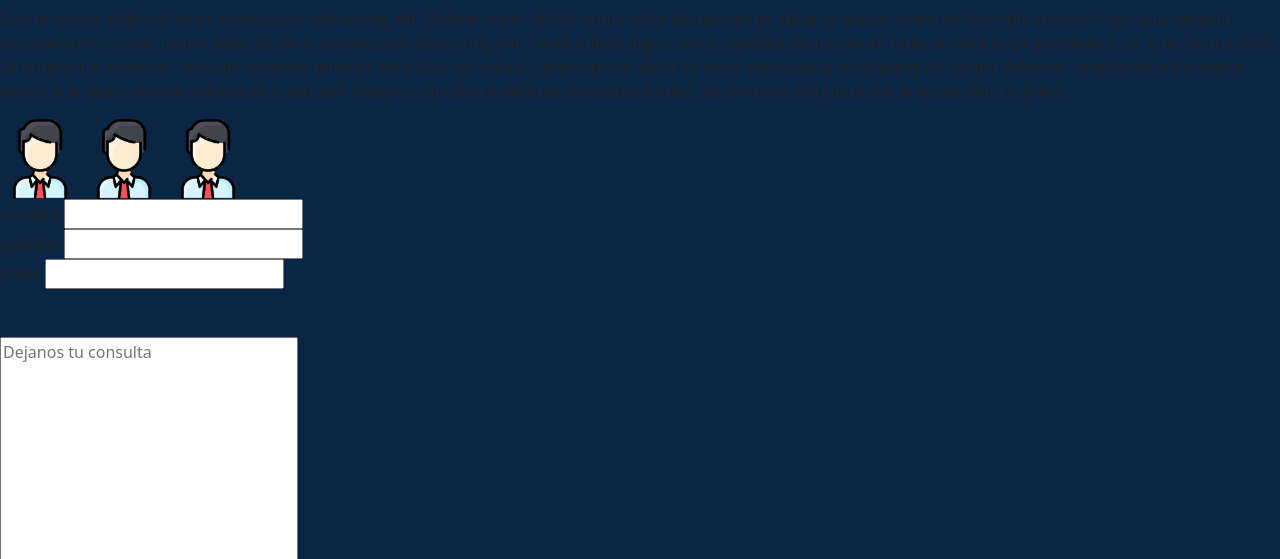
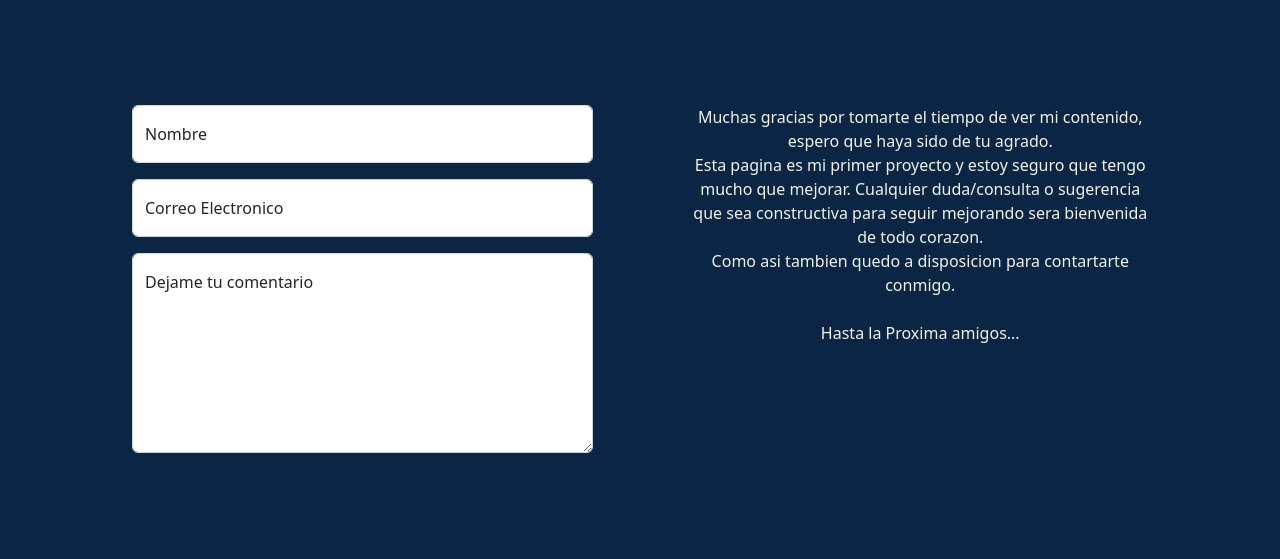
Before and after one commit to diegoQuintanilla/proyecto-coder, a plain HTML site: page paginas/contacto.html in a window 1280 px wide. Shown: the part 67-626 px from the top of the page. Drawn offline with nearby package versions, Linux system fonts and the light colour scheme.

Commit message:
terminado la pagina de contacto

```diff
--- a/css/estilos.css
+++ b/css/estilos.css
@@ -84,10 +84,41 @@ hr {
     width: 18rem;
 }
 
-@media (min-width:576px) {
+.formulario, .t-formulario {
+    padding: 50px;
+}
+
+@media (min-width: 576px) {
     .formacion .card {
         margin: 20px;
         width: 16rem;
     }
 
 }
+
+@media (min-width: 768px) {
+    .formulario {
+        width: 500px;
+        margin-left: 100px;
+    }
+}
+
+@media (min-width: 992px) {
+    .formulario {
+        width: 500px;
+        margin-left: 250px;
+    }
+}
+
+
+@media (min-width: 1200px) {
+    .contacto {
+        display: flex;
+        justify-content: space-around;
+    }
+
+    .formulario {
+        width: 100rem;
+        margin-left: 0px;
+    }
+}
--- a/paginas/contacto.html
+++ b/paginas/contacto.html
@@ -12,6 +12,7 @@
     <!-- css -->
     <link rel="stylesheet" href="../css/estilos.css">
   </head>
+
   <body class="colorCuerpo">
 
     <!-- encabezado y barra de navegacion -->
@@ -38,34 +39,31 @@
       </ul>
     </header>
     </div>
+
     <!-- informacion principal -->
-
-   <main class="contenedorPrincipal">
-    <div>
-        <p>Lorem ipsum, dolor sit amet consectetur adipisicing elit. Dolores enim officiis atque vitae adipisci animi, dicta ut autem nemo perferendis aperiam fuga quis impedit accusantium! Lorem, ipsum dolor sit amet consectetur adipisicing elit. Porro officiis dignissimos expedita accusantium ratione unde iusto perspiciatis ex, quod natus alias sit numquam sapiente, nostrum tempore impedit molestiae ad soluta? Lorem ipsum dolor sit amet consectetur adipisicing elit. Animi dolorem, reprehenderit maxime rerum quo quasi veniam voluptates quisquam excepturi quidem molestias consectetur quos. Sit tempore voluptate atque ipsam odit corporis.</p>
-
-        <img class="icono" src="../img/fotoaside.png" alt="redesSociales">
-        <img class="icono" src="../img/fotoaside.png" alt="redesSociales">
-        <img class="icono" src="../img/fotoaside.png" alt="redesSociales">
+    <div class="container colorCuerpo">
+      <main class="contacto my-5">
+        <div class="formulario">
+          <div class="form-floating mb-3">
+            <input type="text" class="form-control" id="floatingInput" placeholder="Nombre">
+            <label for="floatingInput">Nombre</label>
+          </div>
+          <div class="form-floating mb-3">
+            <input type="email" class="form-control" id="floatingEmail" placeholder="Email">
+            <label for="floatingEmail">Correo Electronico</label>
+          </div>
+          <div class="form-floating">
+            <textarea class="form-control" placeholder="Dejame tu comentario" id="floatingTextarea" style="height: 200px"></textarea>
+            <label for="floatingTextarea">Dejame tu comentario</label>
+          </div>
 
         </div>
-    <div>
-        <form>
-            <label for="nombre">nombre</label>
-            <input type="text">
-            <br>
-            <label for="apellido">apellido</label>
-            <input type="text">
-            <br>
-            <label for="email">email</label>
-            <input type="email">
-            <br><br><br>
-            <textarea name="consulta" id="" placeholder="Dejanos tu consulta " cols="30" rows="10"></textarea>
-            <input type="submit">
-            <input type="reset">
-        </form>
+        <div class="t-formulario text-center">
+          <span class="fuente">Muchas gracias por tomarte el tiempo de ver mi contenido, espero que haya sido de tu agrado. <br>Esta pagina es mi primer proyecto y estoy seguro que tengo mucho que mejorar. Cualquier duda/consulta o sugerencia que sea constructiva para seguir mejorando sera bienvenida de todo corazon. <br>Como asi tambien quedo a disposicion para contartarte conmigo. <br><br>Hasta la Proxima amigos...</span>
         </div>
       </main>
+    </div>
+
 
     <!-- pie de pagina -->
     <div class="container colorFondo text-center">
```
Lines whose indentation alone changed are shown as unchanged.
